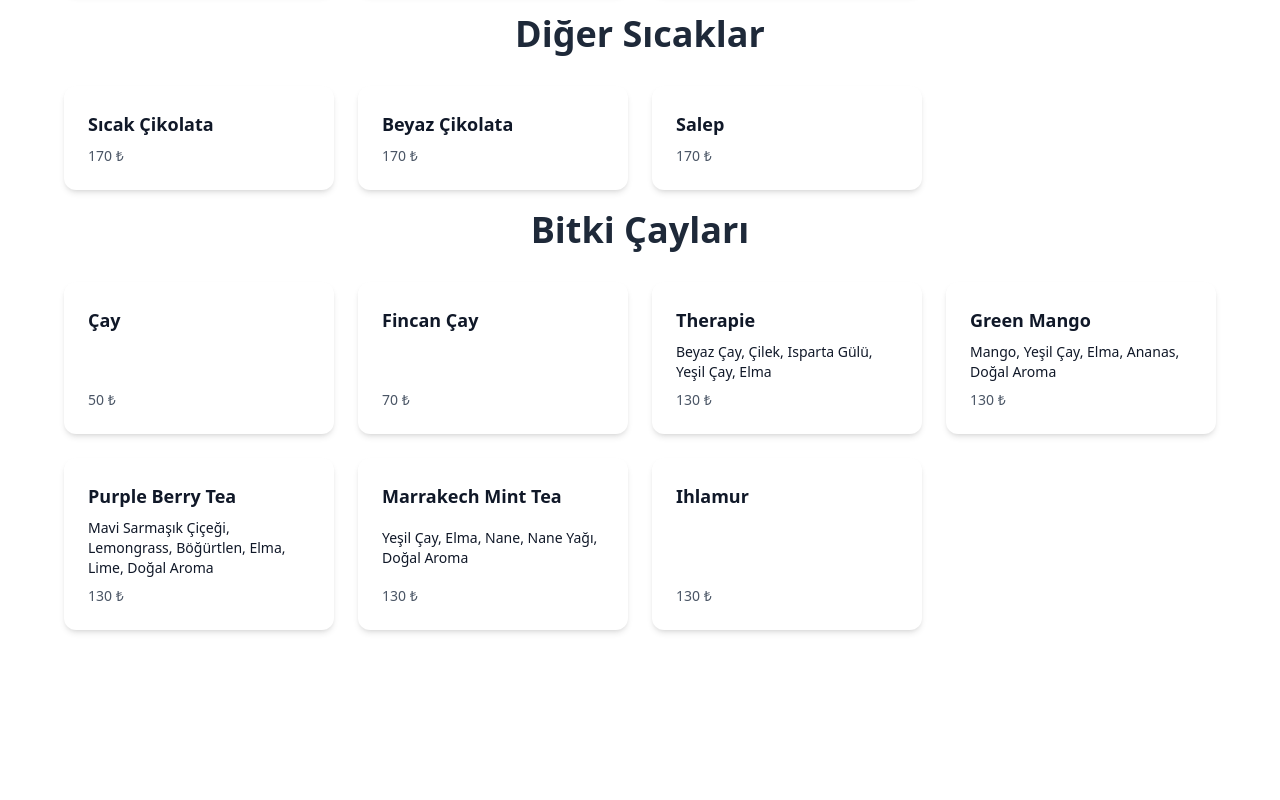
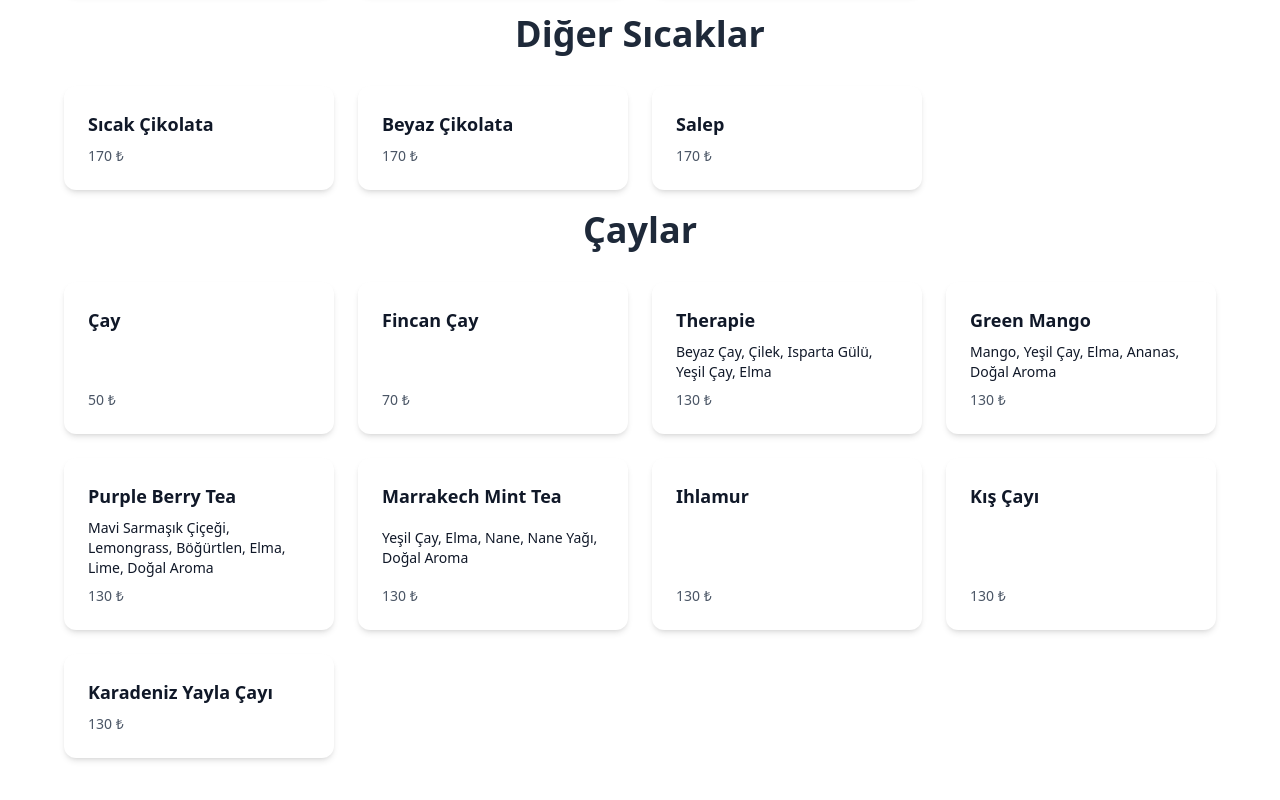
Before and after one commit to recellidukkan/recellidukkan, a Next.js app: page /sicak in a window 1280 px wide. Shown: the part 798-1598 px from the top of the page. Before the commit the page ends 1488 px from the top, so only its background shows below. Built offline with nearby package versions, Linux system fonts and the light colour scheme.

Commit message:
teas added

```diff
--- a/src/app/sicak/page.tsx
+++ b/src/app/sicak/page.tsx
@@ -41,7 +41,9 @@ const Page = () => {
        {name:'Green Mango', contains:'Mango, Yeşil Çay, Elma, Ananas, Doğal Aroma', price:'130 ₺'},
        {name:'Purple Berry Tea', contains:'Mavi Sarmaşık Çiçeği, Lemongrass, Böğürtlen, Elma, Lime, Doğal Aroma', price:'130 ₺'},
        {name:'Marrakech Mint Tea', contains:'Yeşil Çay, Elma, Nane, Nane Yağı, Doğal Aroma', price:'130 ₺'},
-        {name:'Ihlamur', price:'130 ₺'}
+        {name:'Ihlamur', price:'130 ₺'},
+        {name:'Kış Çayı', price:'130 ₺'},
+        {name:'Karadeniz Yayla Çayı', price:'130 ₺'},
     ]
 
 
@@ -74,7 +76,7 @@ const Page = () => {
                 ))}
             </div>
 
-            <h1 className="text-3xl md:text-4xl font-bold text-center mb-8 text-gray-800 mt-5">Bitki Çayları</h1>
+            <h1 className="text-3xl md:text-4xl font-bold text-center mb-8 text-gray-800 mt-5">Çaylar</h1>
 
             <div className="grid grid-cols-1 sm:grid-cols-2 md:grid-cols-3 lg:grid-cols-4 gap-6">
                 {teas.map((drink, index) => (
```
